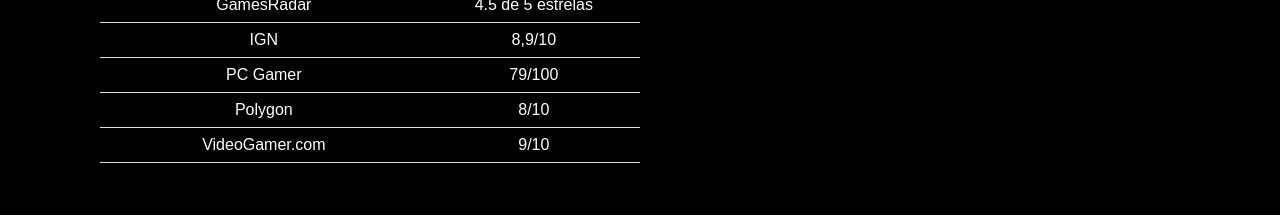
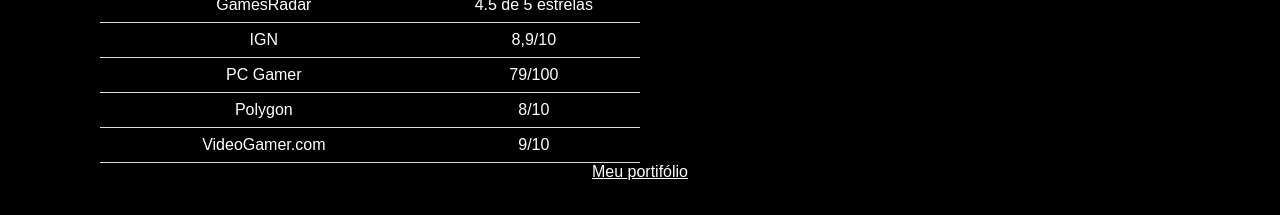
Before and after one commit to Guerragga/Parallax-Effect-Website, a plain HTML site: page index.html in a window 1280 px wide. Shown: the part 3102-3317 px from the top of the page. Drawn offline with nearby package versions, Linux system fonts and the light colour scheme.

Commit message:
Atualizar o index.html

```diff
--- a/index.html
+++ b/index.html
@@ -119,6 +119,7 @@
 </div>
 <img src="./img/nier-automata-2.png" alt="">
     </div>
+<a href="https://gitHub.com/guerragga">Meu portifólio</a>
     </section>
     <!--Script to effect parallax-->
     <script src="https://cdnjs.cloudflare.com/ajax/libs/gsap/3.11.5/gsap.min.js"></script>
```
